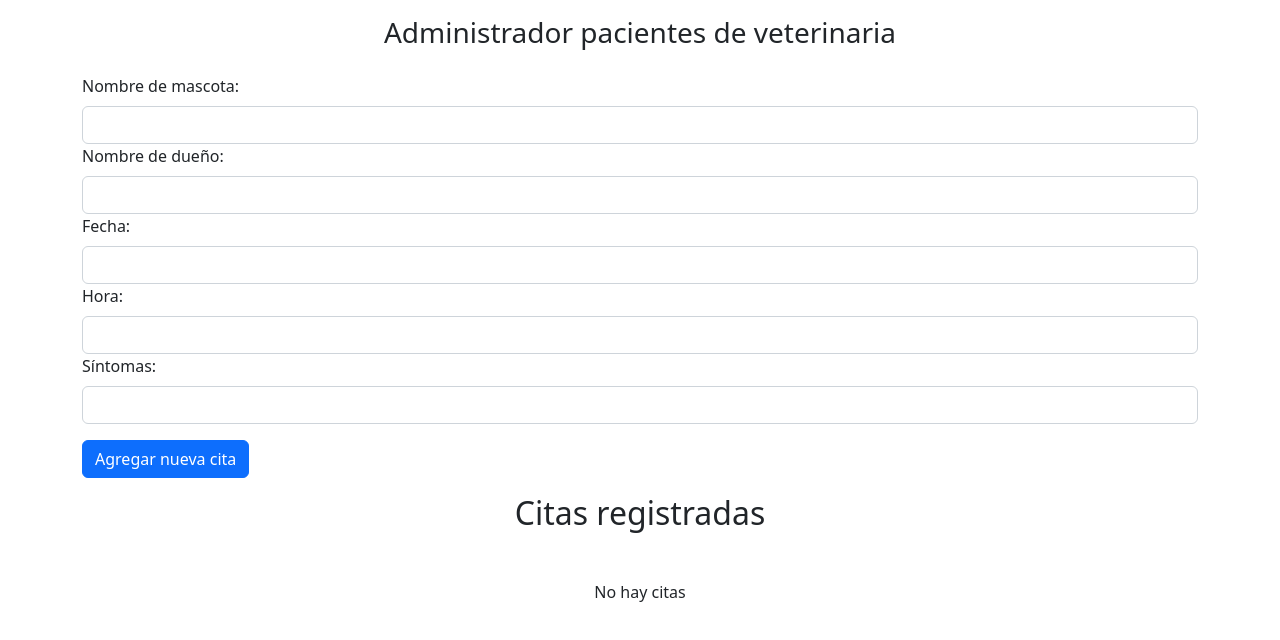
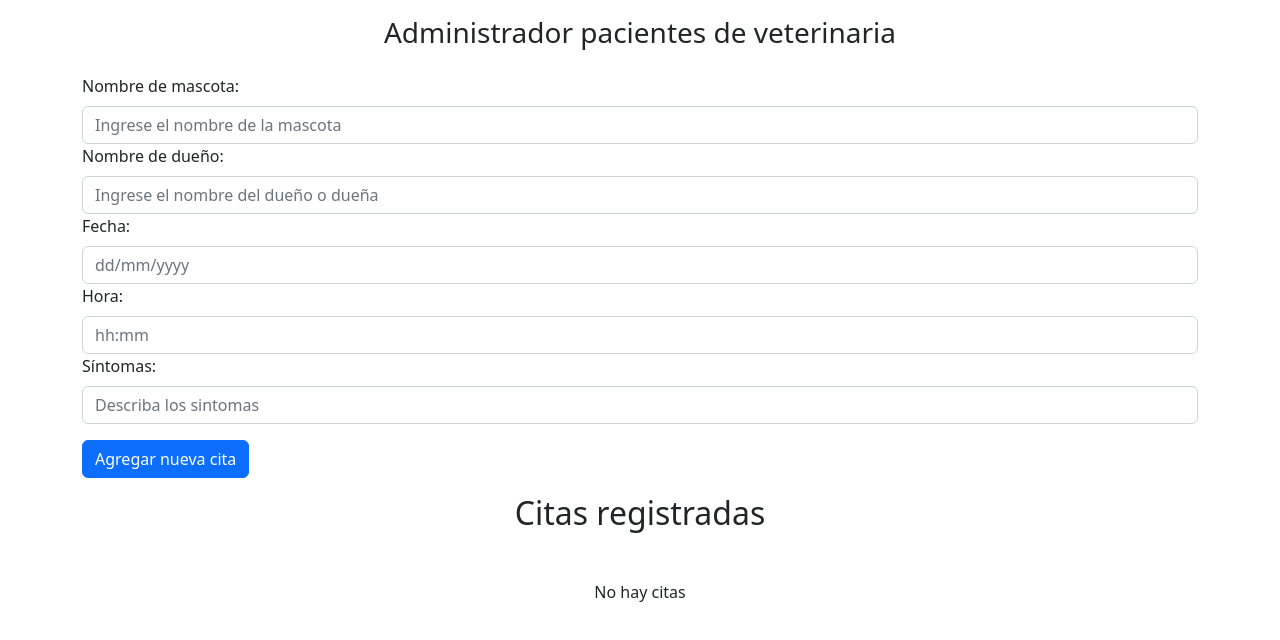
Before and after one commit to MauroDiazSantilli/EjercicioReact9, a React (Vite) app: page / in a window 1280 px wide. Shown: the top 640 px of the page. Built offline with nearby package versions, Linux system fonts and the light colour scheme.

Commit message:
Creando validaciones para formulario

```diff
--- a/src/components/FormularioVet.jsx
+++ b/src/components/FormularioVet.jsx
@@ -13,6 +13,8 @@ function FormularioVet({ agregarCita }) {
   const [fechaValid, setFechaValid] = useState(null);
   const [horaValid, setHoraValid] = useState(null);
   const [sintomasValid, setSintomasValid] = useState(null);
+  const letrasInput = /^[a-zA-Z\s]+$/
+  const numerosInput = /^[0-9/:]+$/
 
   const handleSubmit = (e) => {
     e.preventDefault();
@@ -58,10 +60,11 @@ function FormularioVet({ agregarCita }) {
         <Form.Label>Nombre de mascota:</Form.Label>
         <Form.Control
           type="text"
+          placeholder='Ingrese el nombre de la mascota'
           value={nombre}
           onChange={(e) => {
             setNombre(e.target.value);
-            setNombreValid(e.target.value.trim() !== '' ? true : null);
+            setNombreValid(letrasInput.test(e.target.value.trim()))
           }}
           required
           isValid={nombreValid}
@@ -72,10 +75,11 @@ function FormularioVet({ agregarCita }) {
         <Form.Label>Nombre de dueño:</Form.Label>
         <Form.Control
           type="text"
+          placeholder='Ingrese el nombre del dueño o dueña'
           value={duenio}
           onChange={(e) => {
             setDuenio(e.target.value);
-            setDuenioValid(e.target.value.trim() !== '' ? true : null);
+            setDuenioValid(letrasInput.test(e.target.value.trim()))
           }}
           required
           isValid={duenioValid}
@@ -86,10 +90,11 @@ function FormularioVet({ agregarCita }) {
         <Form.Label>Fecha:</Form.Label>
         <Form.Control
           type="text"
+          placeholder='dd/mm/yyyy'
           value={fecha}
           onChange={(e) => {
             setFecha(e.target.value);
-            setFechaValid(e.target.value.trim() !== '' ? true : null);
+            setFechaValid(numerosInput.test(e.target.value.trim()));
           }}
           required
           isValid={fechaValid}
@@ -100,10 +105,11 @@ function FormularioVet({ agregarCita }) {
         <Form.Label>Hora:</Form.Label>
         <Form.Control
           type="text"
+          placeholder='hh:mm'
           value={hora}
           onChange={(e) => {
             setHora(e.target.value);
-            setHoraValid(e.target.value.trim() !== '' ? true : null);
+            setHoraValid(numerosInput.test(e.target.value.trim()));
           }}
           required
           isValid={horaValid}
@@ -114,10 +120,11 @@ function FormularioVet({ agregarCita }) {
         <Form.Label>Síntomas:</Form.Label>
         <Form.Control
           type="text"
+          placeholder='Describa los sintomas'
           value={sintomas}
           onChange={(e) => {
             setSintomas(e.target.value);
-            setSintomasValid(e.target.value.trim() !== '' ? true : null);
+            setSintomasValid(letrasInput.test(e.target.value.trim()));
           }}
           required
           isValid={sintomasValid}
```
